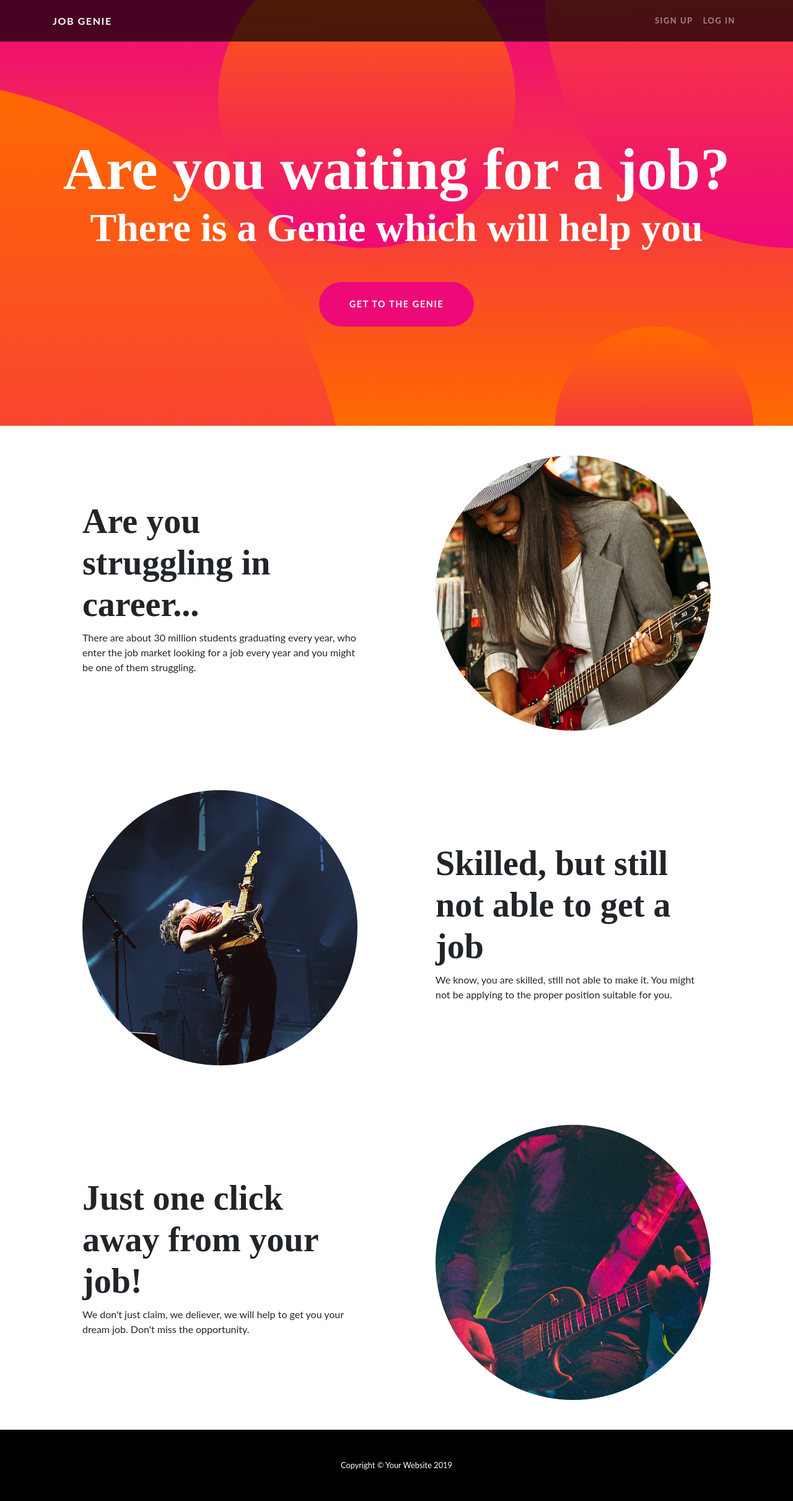
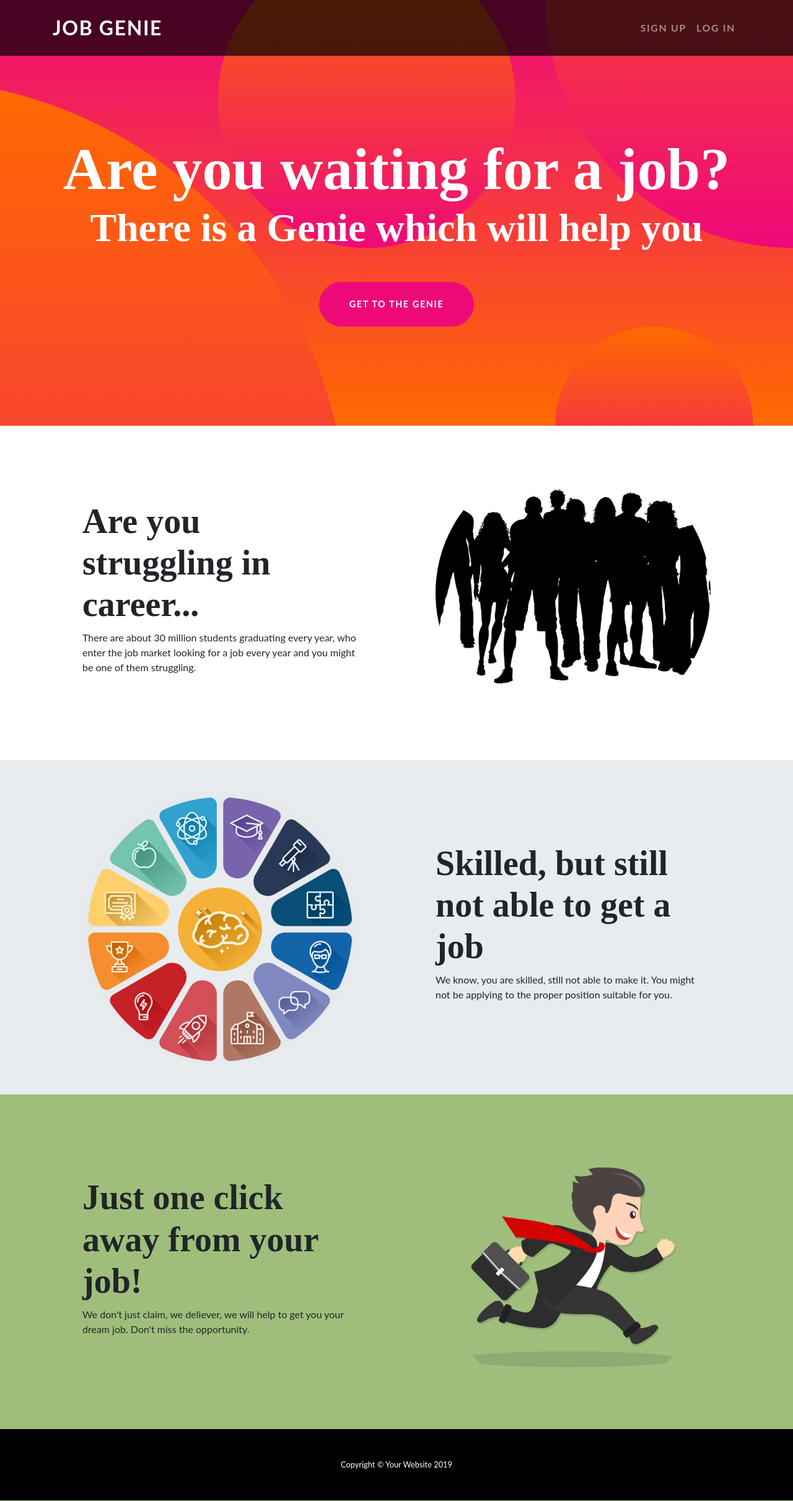
Before and after one commit to atharvaze/Algorithm-6.0, a Django app: page / in a window 1280 px wide. Shown: the whole page at 62% size. Run offline with Django 3.2, Linux system fonts and the light colour scheme; some libraries are stand-ins or nearby versions.

Commit message:
homepage complete

```diff
--- a/static/css/login_page.css
+++ b/static/css/login_page.css
@@ -34,9 +34,9 @@ body{
     }
 
     .section-home2{
-        background-color:#ffff;
+        background-color:#e8ecef;
     }
 
     .section-home3{
-        background-color:#ffff;
+        background-color:#9fbe7b;
     }
--- a/templates/base.html
+++ b/templates/base.html
@@ -67,7 +67,7 @@
       <div class="row align-items-center">
         <div class="col-lg-6 order-lg-2">
           <div class="p-5">
-            <img class="img-fluid rounded-circle" src="img/01.jpg" alt="">
+            <img class="img-fluid rounded-circle" src='{% static "img/01.jpg" %}' alt="">
           </div>
         </div>
         <div class="col-lg-6 order-lg-1">
@@ -85,7 +85,7 @@
       <div class="row align-items-center">
         <div class="col-lg-6">
           <div class="p-5">
-            <img class="img-fluid rounded-circle" src="img/02.jpg" alt="">
+            <img class="img-fluid rounded-circle" src='{% static "img/02.jpg" %}' alt="">
           </div>
         </div>
         <div class="col-lg-6">
@@ -103,7 +103,7 @@
       <div class="row align-items-center">
         <div class="col-lg-6 order-lg-2">
           <div class="p-5">
-            <img class="img-fluid rounded-circle" src="img/03.jpg" alt="">
+            <img class="img-fluid rounded-circle" src='{% static "img/03.jpg" %}' alt="">
           </div>
         </div>
         <div class="col-lg-6 order-lg-1">
```
Also changed, not shown: static/css/one-page-wonder.min.css (+1 -1 lines), static/img/01.jpg, static/img/02.jpg, static/img/03.jpg.
